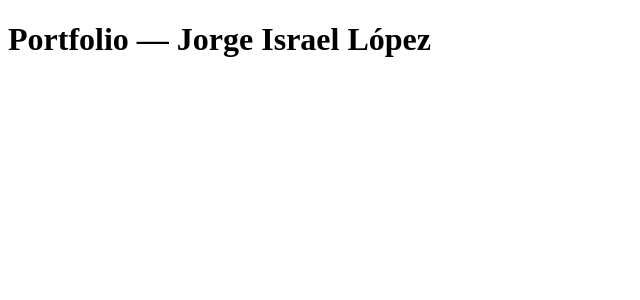
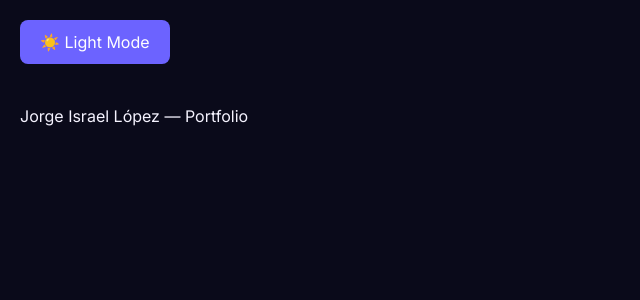
Before and after one commit to J-LopezE/portafolio, a React (Vite) app: page / in a window 1280 px wide. Shown: the top 300 px of the page, without its empty margins (0-640 px from the left). Built offline with nearby package versions, Linux system fonts and the light colour scheme.

Commit message:
feat: design system  CSS variables, Tailwind config, theme context and useTheme hook

```diff
--- a/src/App.jsx
+++ b/src/App.jsx
@@ -1,12 +1,31 @@
 /**
  * @fileoverview Root application component
+ * @description Defines the main layout and routing structure.
+ * All sections of the portfolio are composed here.
  * @module App
  */
 
+import { useThemeContext } from './store/ThemeContext'
+
+/**
+ * Root component — entry point of the UI tree
+ * @returns {JSX.Element}
+ */
 const App = () => {
+  const { isDark, toggleTheme } = useThemeContext()
+
   return (
-    <div>
-      <h1>Portfolio — Jorge Israel López</h1>
+    <div className="min-h-screen" style={{ background: 'var(--bg)', color: 'var(--text)' }}>
+      {/* Temporary theme toggle — will be replaced by Navbar */}
+      <button
+        onClick={toggleTheme}
+        style={{ padding: '10px 20px', margin: '20px', background: 'var(--indigo)', color: '#fff', borderRadius: '8px', border: 'none', cursor: 'pointer' }}
+      >
+        {isDark ? '☀️ Light Mode' : '🌙 Dark Mode'}
+      </button>
+      <h1 style={{ padding: '20px', fontFamily: 'Inter' }}>
+        Jorge Israel López — Portfolio
+      </h1>
     </div>
   )
 }
--- /dev/null
+++ b/src/hooks/useTheme.js
@@ -0,0 +1,33 @@
+/**
+ * @fileoverview Custom hook for dark/light theme management
+ * @module hooks/useTheme
+ */
+
+import { useState, useEffect } from 'react'
+
+/**
+ * Manages dark/light theme with localStorage persistence
+ * @returns {{ isDark: boolean, toggleTheme: function }}
+ */
+const useTheme = () => {
+  const [isDark, setIsDark] = useState(() => {
+    const saved = localStorage.getItem('portfolio-theme')
+    return saved ? saved === 'dark' : true
+  })
+
+  useEffect(() => {
+    const root = document.documentElement
+    if (isDark) {
+      root.classList.remove('light')
+    } else {
+      root.classList.add('light')
+    }
+    localStorage.setItem('portfolio-theme', isDark ? 'dark' : 'light')
+  }, [isDark])
+
+  const toggleTheme = () => setIsDark(prev => !prev)
+
+  return { isDark, toggleTheme }
+}
+
+export default useTheme
--- a/src/main.jsx
+++ b/src/main.jsx
@@ -1,10 +1,24 @@
+/**
+ * @fileoverview Application entry point
+ * @description Renders the root React component into the DOM.
+ * Wraps the app with global providers.
+ * @module main
+ */
+
 import { StrictMode } from 'react'
 import { createRoot } from 'react-dom/client'
+import { ThemeProvider } from './store/ThemeContext'
 import App from './App.jsx'
 import './styles/global.css'
 
+/**
+ * Mount the React app into the #root DOM element.
+ * StrictMode enables additional runtime warnings in development.
+ */
 createRoot(document.getElementById('root')).render(
   <StrictMode>
-    <App />
+    <ThemeProvider>
+      <App />
+    </ThemeProvider>
   </StrictMode>,
 )
--- /dev/null
+++ b/src/store/ThemeContext.jsx
@@ -0,0 +1,63 @@
+/**
+ * @fileoverview Global theme context provider
+ * @description Provides dark/light theme state to the entire application
+ * using React Context API. Wraps the app so any component can access
+ * theme state without prop drilling.
+ * @module store/ThemeContext
+ */
+
+import { createContext, useContext } from 'react'
+import useTheme from '../hooks/useTheme'
+
+/**
+ * @typedef {Object} ThemeContextValue
+ * @property {boolean} isDark - Whether dark mode is active
+ * @property {function} toggleTheme - Toggles between dark and light mode
+ */
+
+/** @type {React.Context<ThemeContextValue>} */
+const ThemeContext = createContext(null)
+
+/**
+ * Theme provider component — wraps the app to provide theme state globally
+ * @param {Object} props
+ * @param {React.ReactNode} props.children - Child components
+ * @returns {JSX.Element}
+ *
+ * @example
+ * // In main.jsx
+ * <ThemeProvider>
+ *   <App />
+ * </ThemeProvider>
+ */
+export const ThemeProvider = ({ children }) => {
+  const { isDark, toggleTheme } = useTheme()
+
+  return (
+    <ThemeContext.Provider value={{ isDark, toggleTheme }}>
+      {children}
+    </ThemeContext.Provider>
+  )
+}
+
+/**
+ * Custom hook to consume theme context
+ * @returns {ThemeContextValue}
+ * @throws {Error} If used outside of ThemeProvider
+ *
+ * @example
+ * // In any component
+ * const { isDark, toggleTheme } = useThemeContext()
+ */
+export const useThemeContext = () => {
+  const context = useContext(ThemeContext)
+
+  // Guard clause — prevents silent bugs if context is missing
+  if (!context) {
+    throw new Error('useThemeContext must be used within a ThemeProvider')
+  }
+
+  return context
+}
+
+export default ThemeContext
--- a/src/styles/global.css
+++ b/src/styles/global.css
@@ -0,0 +1,57 @@
+/* ── Google Fonts ── */
+@import url('https://fonts.googleapis.com/css2?family=Inter:wght@400;500;600;700;800;900&family=Fira+Code:wght@400;500&display=swap');
+
+@tailwind base;
+@tailwind components;
+@tailwind utilities;
+
+/* ── CSS Variables — Design System ── */
+@layer base {
+  :root {
+    /* Paleta Dark — Índigo + Violeta */
+    --bg:        #0A0A1A;
+    --bg2:       #0F0F25;
+    --bg3:       #141430;
+    --indigo:    #6C63FF;
+    --violet:    #A78BFA;
+    --lavender:  #C4B5FD;
+    --border:    rgba(108, 99, 255, 0.15);
+    --glow:      rgba(108, 99, 255, 0.2);
+    --text:      #F5F3FF;
+    --text2:     #94A3B8;
+    --text3:     #3D3D6B;
+  }
+
+  .light {
+    /* Paleta Light */
+    --bg:        #FAFAFF;
+    --bg2:       #F0EEFF;
+    --bg3:       #FFFFFF;
+    --indigo:    #5B52E8;
+    --violet:    #7C6FD4;
+    --lavender:  #A78BFA;
+    --border:    rgba(91, 82, 232, 0.14);
+    --glow:      rgba(91, 82, 232, 0.1);
+    --text:      #0A0A1A;
+    --text2:     #5A607A;
+    --text3:     #B0AACE;
+  }
+
+  * {
+    margin: 0;
+    padding: 0;
+    box-sizing: border-box;
+  }
+
+  html {
+    scroll-behavior: smooth;
+  }
+
+  body {
+    background-color: var(--bg);
+    color: var(--text);
+    font-family: 'Inter', system-ui, sans-serif;
+    overflow-x: hidden;
+    transition: background-color 0.5s ease, color 0.4s ease;
+  }
+}
--- a/tailwind.config.js
+++ b/tailwind.config.js
@@ -6,7 +6,55 @@ module.exports = {
     "./src/**/*.{js,jsx,ts,tsx}",
   ],
   theme: {
-    extend: {},
+    extend: {
+      fontFamily: {
+        sans: ['Inter', 'system-ui', 'sans-serif'],
+        mono: ['Fira Code', 'monospace'],
+      },
+      colors: {
+        indigo: {
+          DEFAULT: '#6C63FF',
+          light: '#A78BFA',
+          dark: '#5B52E8',
+        },
+        violet: {
+          DEFAULT: '#A78BFA',
+          light: '#C4B5FD',
+          dark: '#7C6FD4',
+        },
+        bgDark: {
+          DEFAULT: '#0A0A1A',
+          2: '#0F0F25',
+          3: '#141430',
+        },
+        bgLight: {
+          DEFAULT: '#FAFAFF',
+          2: '#F0EEFF',
+          3: '#FFFFFF',
+        },
+      },
+      animation: {
+        'gradient-shift': 'gradientShift 4s ease infinite',
+        'pulse-dot': 'pulseDot 2s infinite',
+        'scroll-hint': 'scrollHint 2s ease-in-out infinite',
+        'shimmer': 'shimmer 0.65s ease forwards',
+      },
+      keyframes: {
+        gradientShift: {
+          '0%, 100%': { backgroundPosition: '0%' },
+          '50%': { backgroundPosition: '100%' },
+        },
+        pulseDot: {
+          '0%, 100%': { opacity: 1, transform: 'scale(1)' },
+          '50%': { opacity: 0.4, transform: 'scale(1.5)' },
+        },
+        scrollHint: {
+          '0%': { opacity: 0, transform: 'scaleY(0)', transformOrigin: 'top' },
+          '60%': { opacity: 1, transform: 'scaleY(1)' },
+          '100%': { opacity: 0 },
+        },
+      },
+    },
   },
   plugins: [],
 }
```
